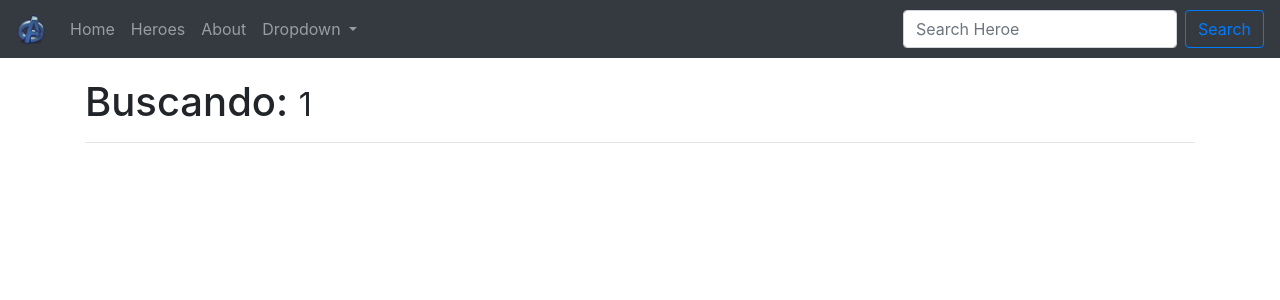
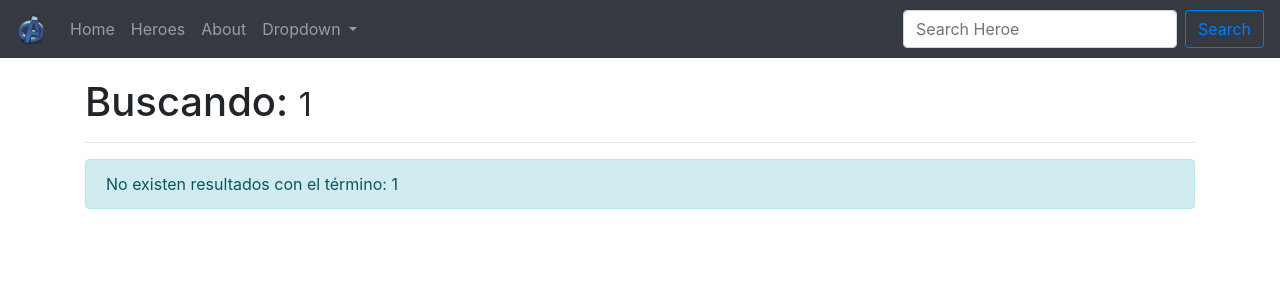
Before and after one commit to julianchok25/angular-spa-avengers_list, an Angular app: page /busqueda/1 in a window 1280 px wide. Shown: the top 300 px of the page. Built offline with nearby package versions, Linux system fonts and the light colour scheme.

Commit message:
[UPD]busqueda-heroe.component: Adding condition in html to validate if heroes length is equal to 0

```diff
--- a/src/app/components/busqueda-heroe/busqueda-heroe.component.html
+++ b/src/app/components/busqueda-heroe/busqueda-heroe.component.html
@@ -1,5 +1,13 @@
 <h1>Buscando: <small>{{ termino }}</small></h1>
 <hr>
+
+<div class="row animated fadeIn fast" *ngIf="heroes.length === 0">
+  <div class="col-md-12">
+    <div class="alert alert-info" role="alert">
+      No existen resultados con el término: {{ termino }}
+    </div>
+  </div>
+</div>
 
 <div class="card-columns">
   <div class="card animated fadeIn fast" *ngFor="let heroe of heroes; let i = index">
```
